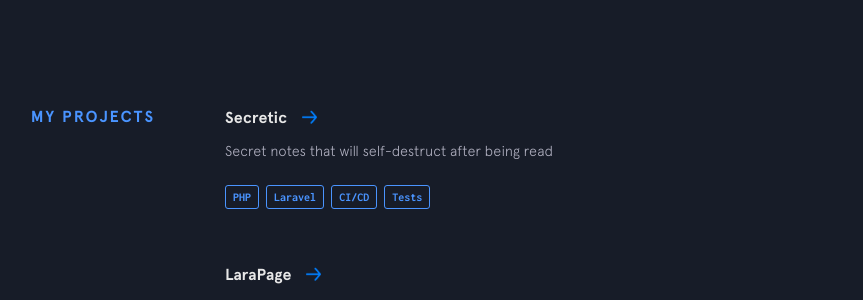
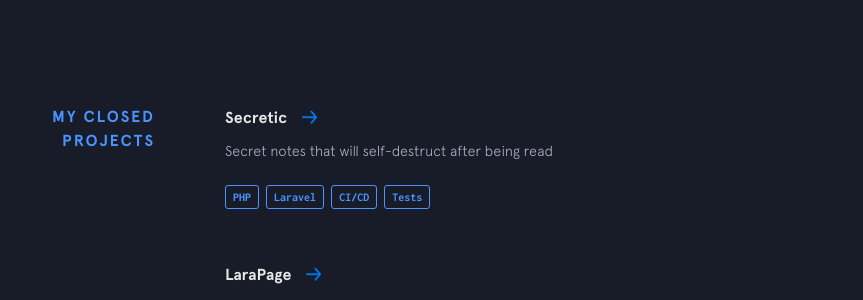
Before and after one commit to gomzyakov/gomzyakov.github.io, a Jekyll site: the page built from index.html, in a window 1280 px wide and 900 px high, scrolled down 1189 px. Shown: the part 153-453 px from the top of the window, without its empty margins (225-1088 px from the left). Built offline with Jekyll 4.4.1, drawn with Linux system fonts in a browser that asks for light colours; nearby versions of some CDN libraries.

Commit message:
Update "My Projects" title in other-projects.html (#44)

```diff
--- a/_includes/other-projects.html
+++ b/_includes/other-projects.html
@@ -1,5 +1,5 @@
 <section class="section other-projects">
-  <div class="section__title">My Projects</div>
+  <div class="section__title">My Closed Projects</div>
   <div class="section__content">
     {% for project in site.data.other-projects %}
     <div class="project">
```
